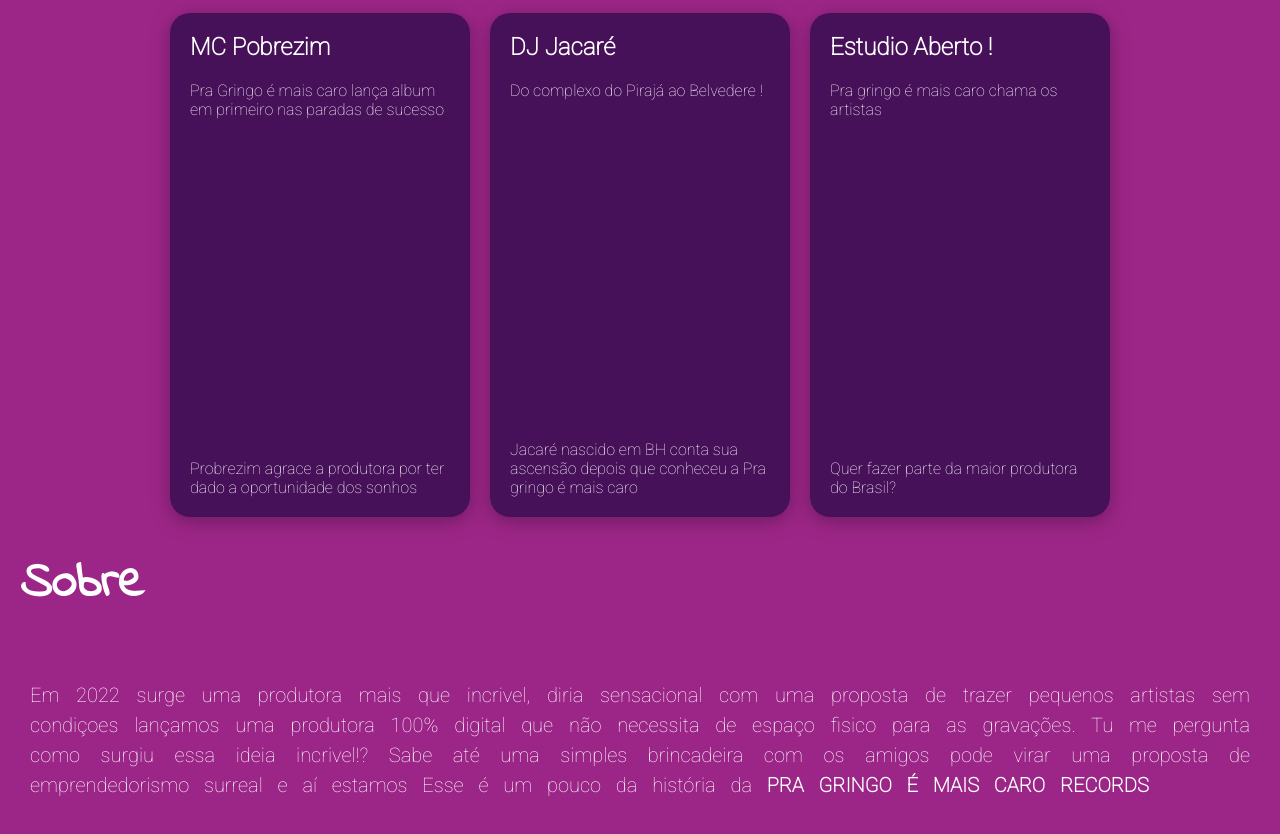
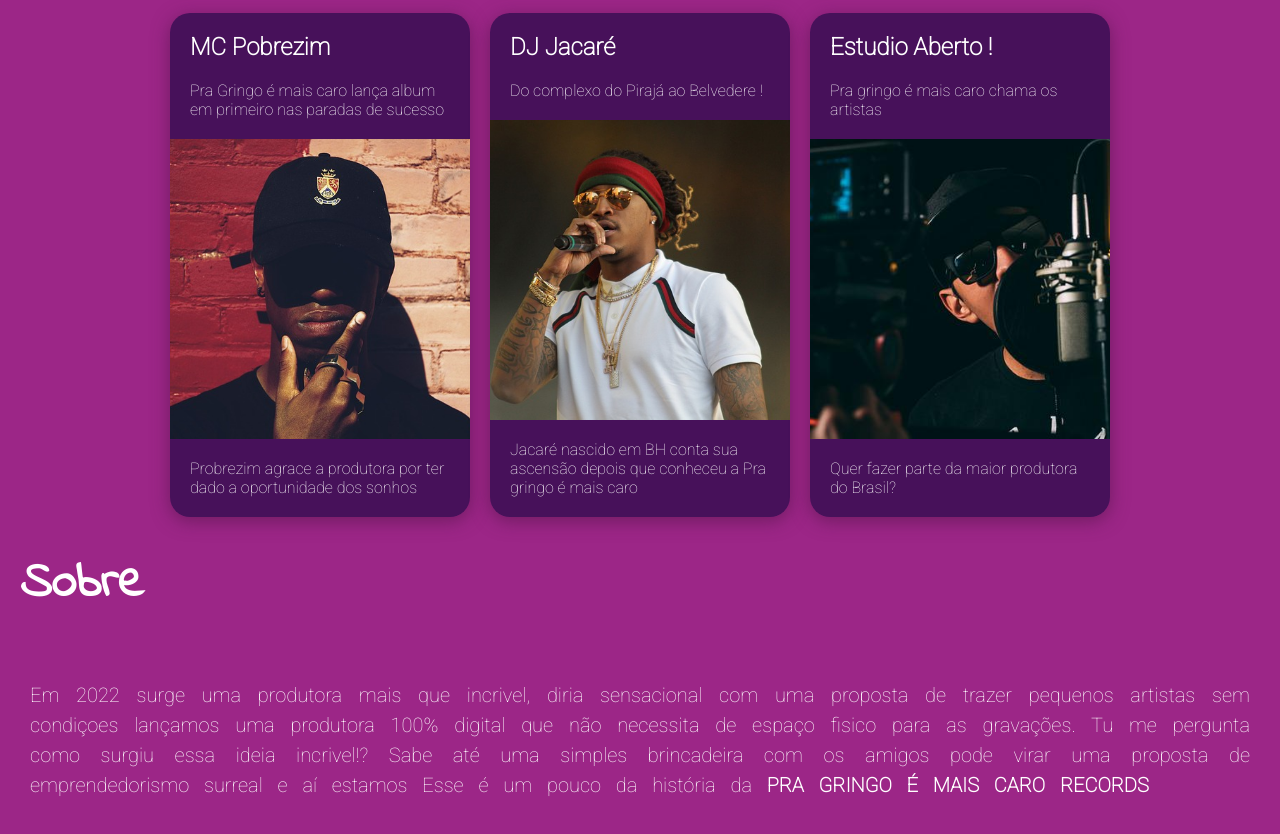
Before and after one commit to jbarbosaamancio/pragringoemaiscaro, a plain HTML site: page index.html in a window 1280 px wide. Shown: the part 960-1794 px from the top of the page. Drawn offline with Linux system fonts and the light colour scheme; a script that the page names is missing.

Commit message:
Update main.css

```diff
--- a/assets/main.css
+++ b/assets/main.css
@@ -72,7 +72,7 @@ p{
     align-items: center;
     justify-content: center;
 
-    background-image: url("/pragringoemaiscaro/assets/img-home.jpg");
+    background-image: url("../assets/img-home.jpg");
     background-repeat: no-repeat;
     background-size: cover;
     background-position: center center;
@@ -137,13 +137,13 @@ p{
     height: 300px;
 }
 #img-1{
-    background: url("assets/rapper-one.jpg") center/cover;
+    background: url("../assets/rapper-one.jpg") center/cover;
 }
 #img-2{
-    background: url("assets/rapper-two.jpg") center/cover;
+    background: url("../assets/rapper-two.jpg") center/cover;
 }
 #img-3{
-    background: url("assets/rapper-three.jpg") center/cover;
+    background: url("../assets/rapper-three.jpg") center/cover;
 }
 .top-card{
     padding: 20px;
```
